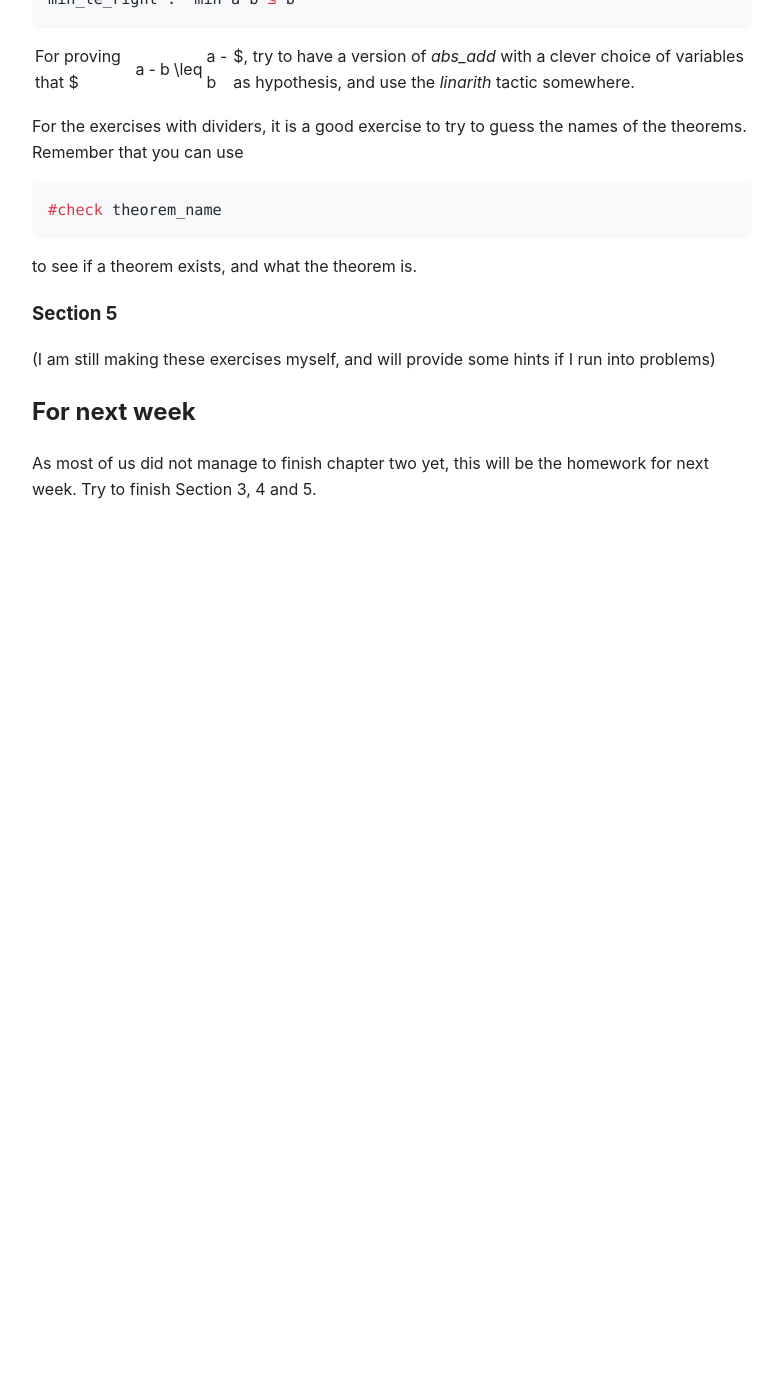
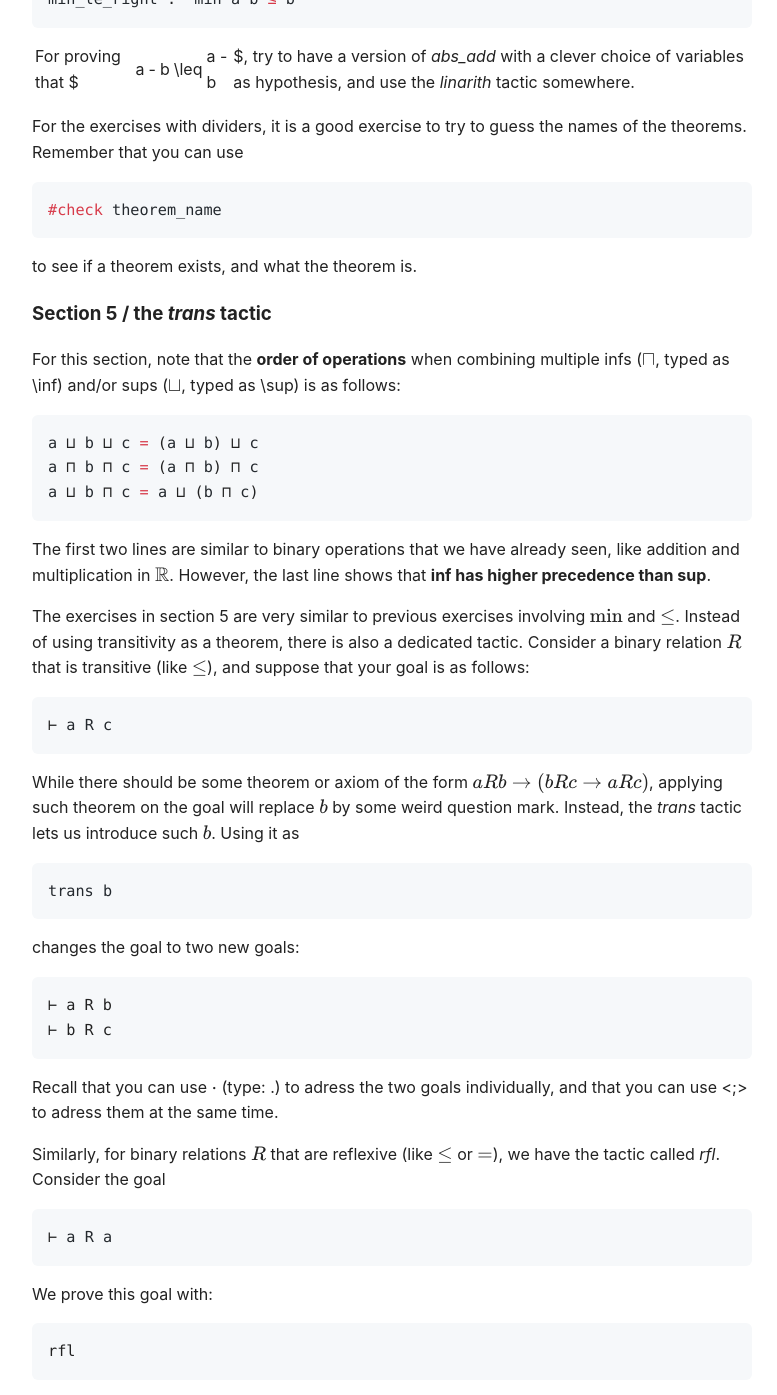
Before and after one commit to Carli-B/lean-seminar, a Jekyll site: the page built from _posts/2026-03-10-seminar-3.md, in a window 1280 px wide and 1400 px high, scrolled down 1106 px. Shown: the top 1395 px of the window, without its empty margins (248-1025 px from the left). Built offline with Jekyll 4.4.1, drawn with Linux system fonts in a browser that asks for light colours; before the commit the page ends 1668 px from its top, so only the background shows below that.

Commit message:
Update 2026-03-10-seminar-3.md

````diff
--- a/_posts/2026-03-10-seminar-3.md
+++ b/_posts/2026-03-10-seminar-3.md
@@ -41,10 +41,40 @@ Remember that you can use
 ```
 to see if a theorem exists, and what the theorem is.
 
-### Section 5
-(I am still making these exercises myself, and will provide some hints if I run into problems)
+### Section 5 / the *trans* tactic
+For this section, note that the **order of operations** when combining multiple infs ($\sqcap$, typed as \inf) and/or sups ($\sqcup$, typed as \sup) is as follows:
+```lean
+a ⊔ b ⊔ c = (a ⊔ b) ⊔ c
+a ⊓ b ⊓ c = (a ⊓ b) ⊓ c
+a ⊔ b ⊓ c = a ⊔ (b ⊓ c)
+```
+The first two lines are similar to binary operations that we have already seen, like addition and multiplication in $\mathbb{R}$. However, the last line shows that **inf has higher precedence than sup**.
 
+The exercises in section 5 are very similar to previous exercises involving $\min$ and $\leq$. Instead of using transitivity as a theorem, there is also a dedicated tactic.
+Consider a binary relation $R$ that is transitive (like $\leq$), and suppose that your goal is as follows:
+```lean
+⊢ a R c
+```
+While there should be some theorem or axiom of the form $a R b \to (b R c \to a R c)$, applying such theorem on the goal will replace $b$ by some weird question mark. Instead, the *trans* tactic lets us introduce such $b$. Using it as
+```lean
+trans b
+```
+changes the goal to two new goals:
+```
+⊢ a R b
+⊢ b R c
+```
+Recall that you can use $\cdot$ (type: \.) to adress the two goals individually, and that you can use <;> to adress them at the same time.
 
+Similarly, for binary relations $R$ that are reflexive (like $\leq$ or $=$), we have the tactic called *rfl*.
+Consider the goal
+```lean
+⊢ a R a
+```
+We prove this goal with:
+```
+rfl
+```
 
 ## For next week
 As most of us did not manage to finish chapter two yet, this will be the homework for next week. Try to finish Section 3, 4 and 5.
````
